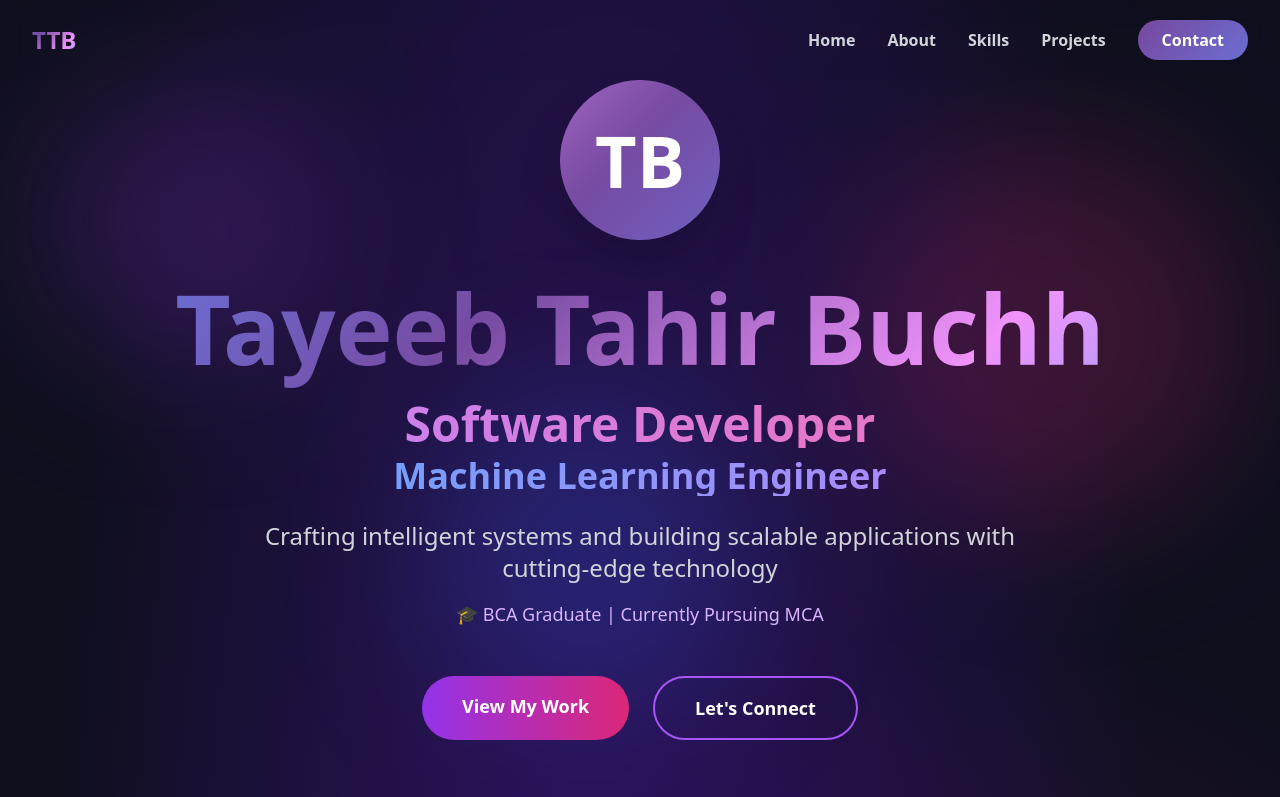
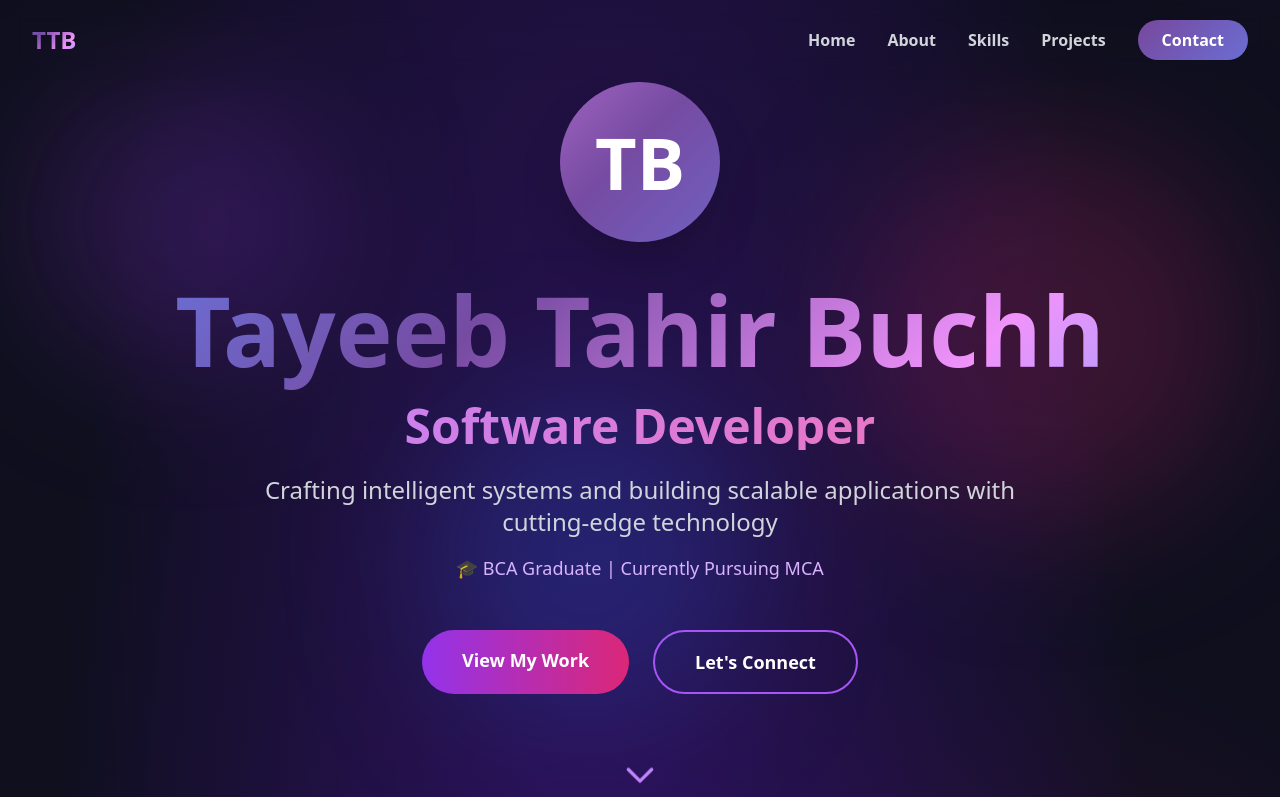
Before and after one commit to TayeebTahirBuchh/TayeebTahirBuchh.github.io, a plain HTML site: page index.html in a window 1280 px wide. Shown: the top 797 px of the page. Drawn offline with nearby package versions, Linux system fonts and the light colour scheme.

Commit message:
Update index.html

```diff
--- a/index.html
+++ b/index.html
@@ -184,9 +184,6 @@
                 <h2 class="text-3xl md:text-5xl font-bold text-transparent bg-clip-text bg-gradient-to-r from-purple-400 to-pink-400 mb-2">
                     Software Developer
                 </h2>
-                <h3 class="text-2xl md:text-4xl font-bold text-transparent bg-clip-text bg-gradient-to-r from-blue-400 to-purple-400">
-                    Machine Learning Engineer
-                </h3>
             </div>
             <p class="text-xl md:text-2xl text-gray-300 mb-4 max-w-3xl mx-auto animate-fadeInUp" style="animation-delay: 0.6s;">
                 Crafting intelligent systems and building scalable applications with cutting-edge technology
```
